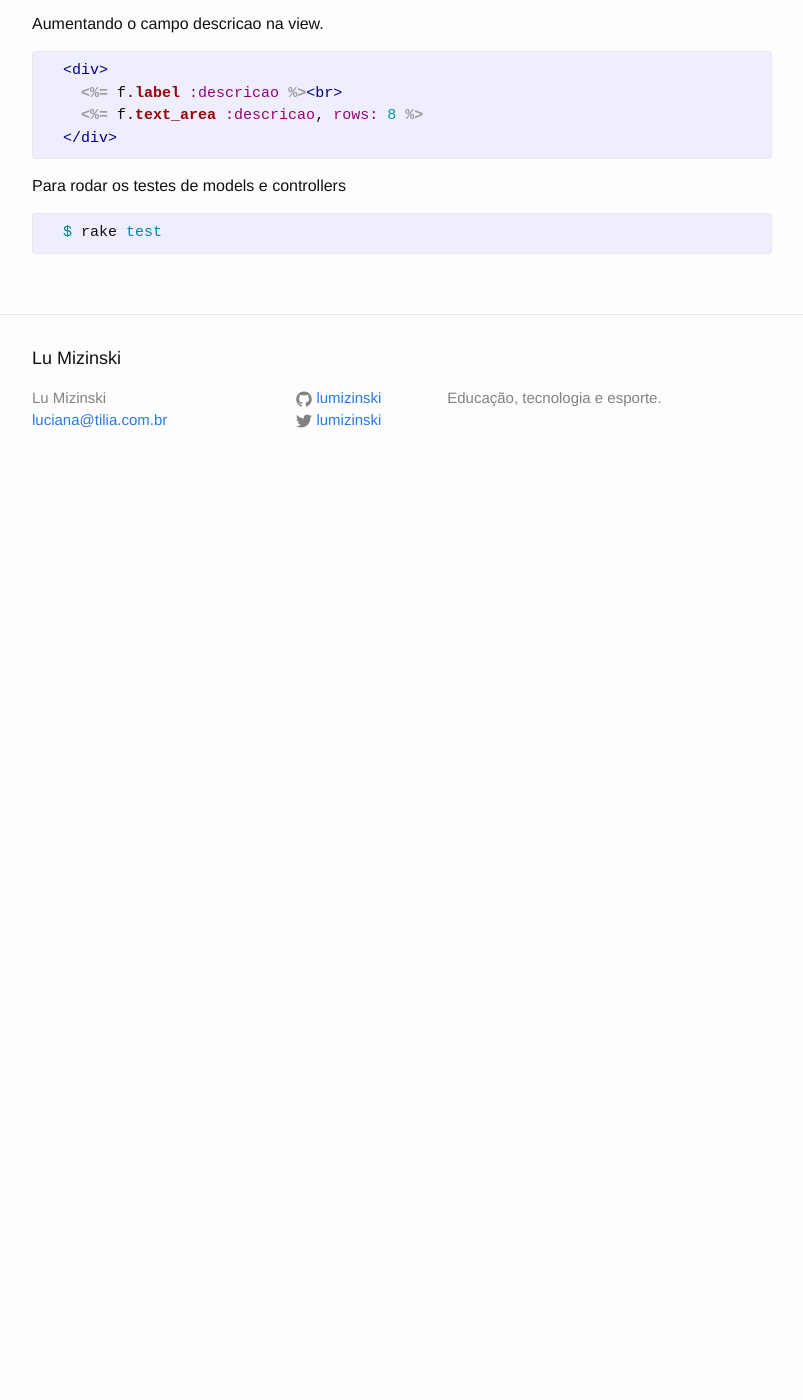
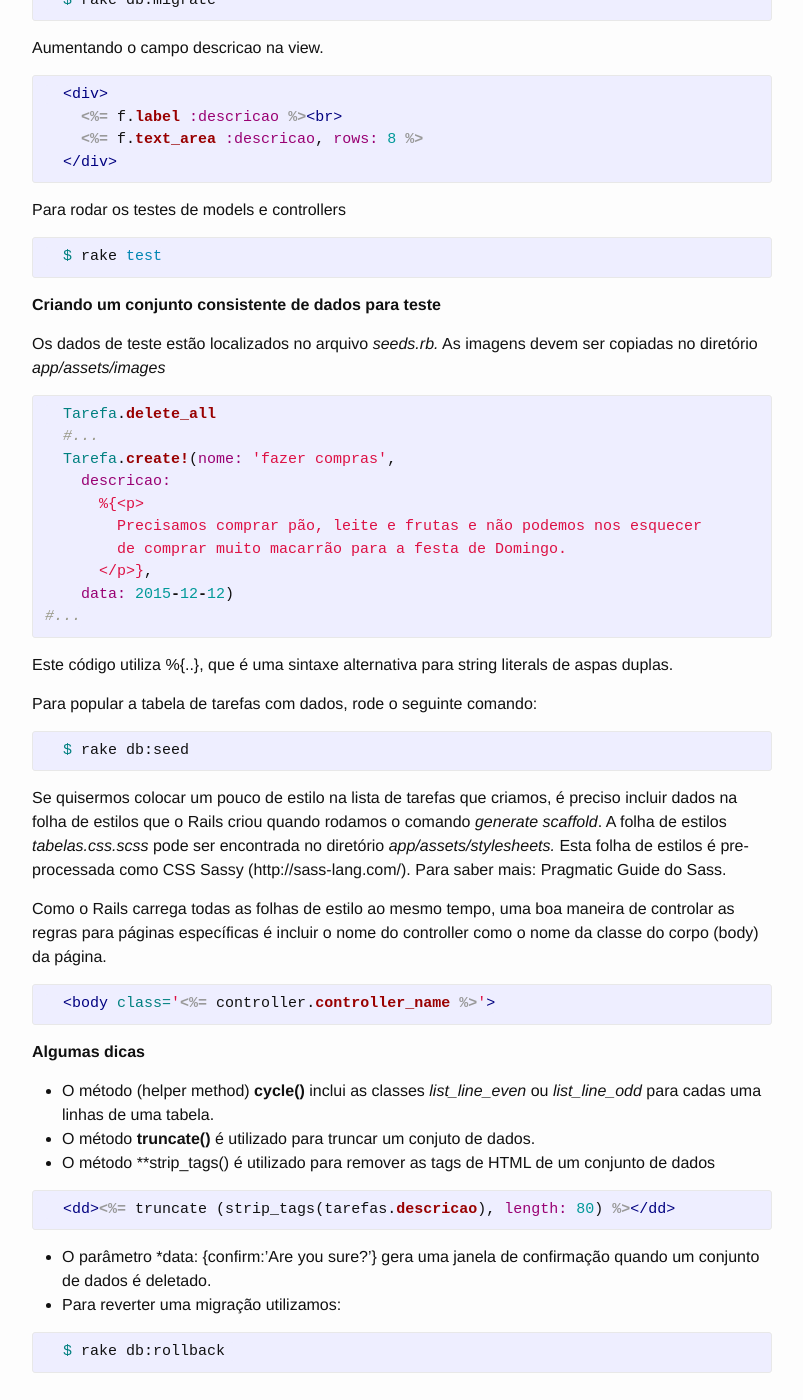
Before and after one commit to lumizinski/lumizinski.github.io, a Jekyll site: the page built from _posts/2015-12-31-rails-nova-aplicacao.markdown, in a window 1280 px wide and 1400 px high, scrolled down 947 px. Shown: the whole window, without its empty margins (238-1041 px from the left). Built offline with Jekyll 4.4.1, drawn with Linux system fonts in a browser that asks for light colours; before the commit the page ends 1439 px from its top, so only the background shows below that; some of the changed text lies outside the part shown.

Commit message:
um pouco mais de rails

```diff
--- a/_posts/2015-12-31-rails-nova-aplicacao.markdown
+++ b/_posts/2015-12-31-rails-nova-aplicacao.markdown
@@ -11,11 +11,11 @@ categories: Rails
 
 **Para criar o esqueleto de um objeto**
 
-Este esqueleto criará o model, controllers e views para incluir, editar e listar todos os objetos.
+Este esqueleto criará o model, controllers e views para incluir, editar e listar todos os objetos. Neste caso, criaremos o objeto Tabela
 
 O nome do objeto criado é dado no singular e o Rails se encarrega de criar uma tabela do banco de dados com o nome  no plurar (tabela objetos).
 {% highlight bash %}
-  $ rails generate scaffold Objeto nome:string descricao:text preco:decimal
+  $ rails generate scaffold Tarefa nome:string descricao:text data:datetime
 
 {% endhighlight %}
 
@@ -55,4 +55,55 @@ Para rodar os testes de models e controllers
   $ rake test
 {% endhighlight %}
 
-[comment]: pagina 68
+**Criando um conjunto consistente de dados para teste**
+
+Os dados de teste estão localizados no arquivo *seeds.rb.*
+As imagens devem ser copiadas no diretório *app/assets/images*
+
+{% highlight ruby %}
+  Tarefa.delete_all
+  #...
+  Tarefa.create!(nome: 'fazer compras',
+    descricao:
+      %{<p>
+        Precisamos comprar pão, leite e frutas e não podemos nos esquecer
+        de comprar muito macarrão para a festa de Domingo.
+      </p>},
+    data: 2015-12-12)
+#...
+{% endhighlight %}
+
+Este código utiliza %{..}, que é uma sintaxe alternativa para string literals de aspas duplas.
+
+Para popular a tabela de tarefas com dados, rode o seguinte comando:
+
+{% highlight bash %}
+  $ rake db:seed
+{% endhighlight %}
+
+Se quisermos colocar um pouco de estilo na lista de tarefas que criamos, é preciso incluir dados na folha de estilos que o Rails criou quando rodamos o comando *generate scaffold*. A folha de estilos *tabelas.css.scss* pode ser encontrada no diretório *app/assets/stylesheets.* Esta folha de estilos é pre-processada como CSS Sassy (http://sass-lang.com/). Para saber mais: Pragmatic Guide do Sass.
+
+Como o Rails carrega todas as folhas de estilo ao mesmo tempo, uma boa maneira de controlar as regras para páginas específicas é incluir o nome do controller como o nome da classe do corpo (body) da página.
+
+{% highlight erb %}
+  <body class='<%= controller.controller_name %>'>
+{% endhighlight %}
+
+**Algumas dicas**
+
+- O método (helper method) **cycle()** inclui as classes *list_line_even* ou *list_line_odd* para cadas uma linhas de uma tabela.
+- O método **truncate()** é utilizado para truncar um conjuto de dados.
+- O método **strip_tags() é utilizado para remover as tags de HTML de um conjunto de dados
+{% highlight erb %}
+  <dd><%= truncate (strip_tags(tarefas.descricao), length: 80) %></dd>
+{% endhighlight %}
+
+- O parâmetro *data: {confirm:'Are you sure?'} gera uma janela de confirmação quando um conjunto de dados é deletado.
+- Para reverter uma migração utilizamos:
+
+{% highlight bash %}
+  $ rake db:rollback
+{% endhighlight %}
+
+
+[comment]: pagina
```
Also changed, not shown: _posts/2016-01-01-rails-validacao-e-teste-unitario.markdown (added, +8 -0 lines).
